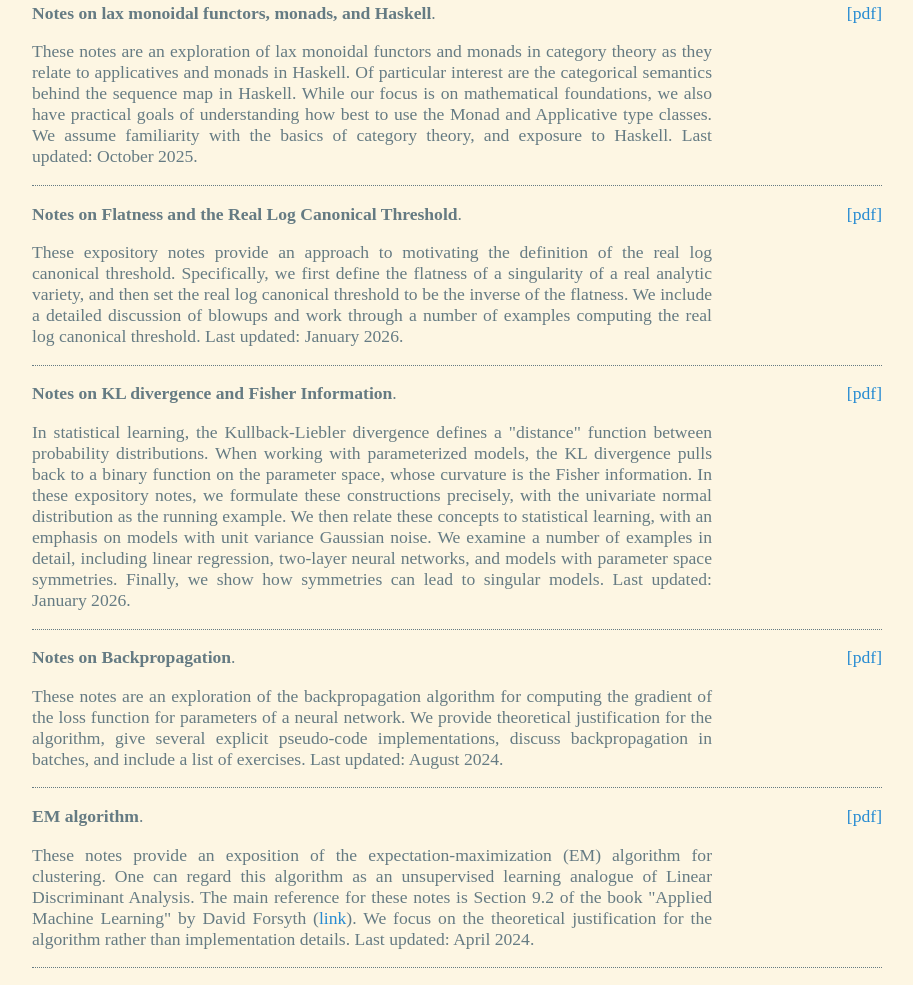
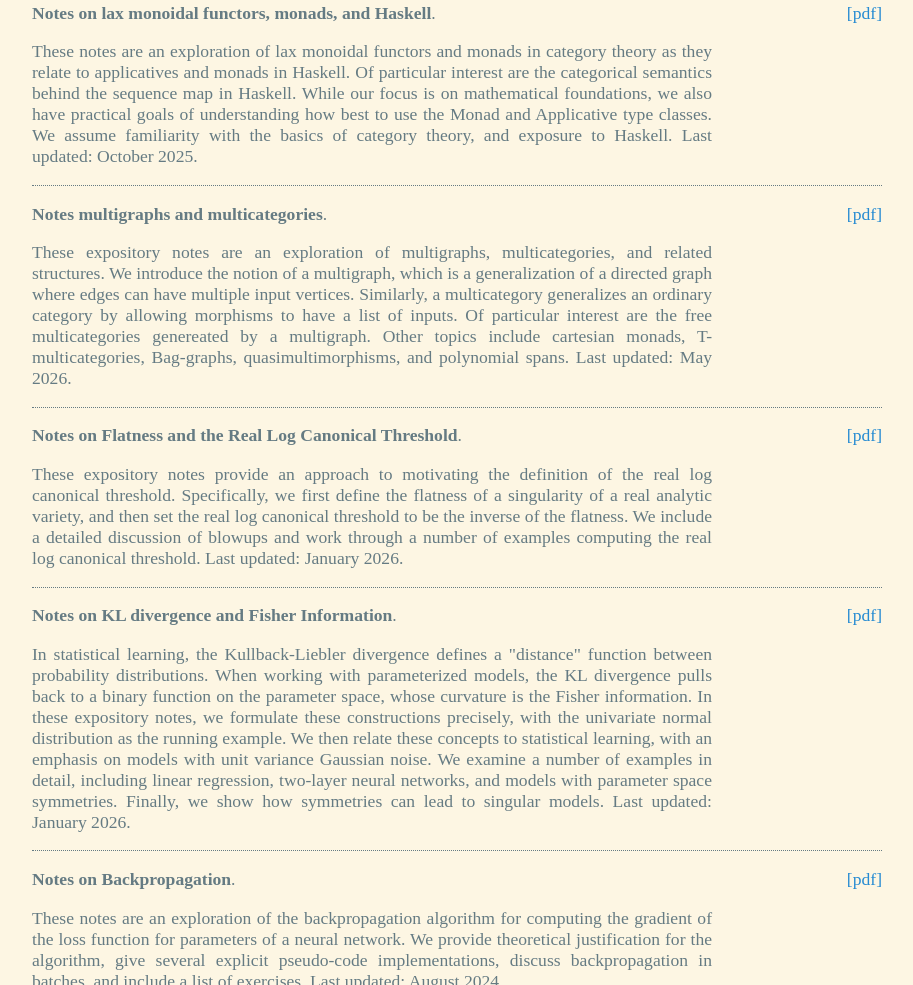
Before and after one commit to ivganev/ivganev.github.io, a plain HTML site: page machine_learning/index.html in a window 1280 px wide. Shown: the part 1667-2652 px from the top of the page, without its empty margins (183-1096 px from the left). Drawn offline with nearby package versions, Linux system fonts and the light colour scheme; some packages are replaced by stand-ins of ours.

Commit message:
Add multigraph notes

```diff
--- a/machine_learning/index.html
+++ b/machine_learning/index.html
@@ -146,6 +146,14 @@ category theory, and exposure to Haskell. Last updated: October 2025.  </p>
 </div>
 
 
+<div class="papers">
+  <content>
+    <p><strong>Notes multigraphs and multicategories</strong>.</p>
+    <p>These expository notes are an exploration of multigraphs, multicategories, and related structures. We introduce the notion of a multigraph, which is a generalization of a directed graph where edges can have multiple input vertices. Similarly, a multicategory generalizes an ordinary category by allowing morphisms to have a list of inputs. Of particular interest are the free multicategories genereated by a multigraph. Other topics include cartesian monads, T-multicategories, Bag-graphs, quasimultimorphisms, and polynomial spans. Last updated: May 2026.  </p>
+  </content>
+  <p>    <a href="files/multigraphs.pdf">[pdf]</a> </p>
+</div>
+
 
 <div class="papers">
   <content>
```
Also changed, not shown: index.html (+1 -5 lines), 1 other file.
